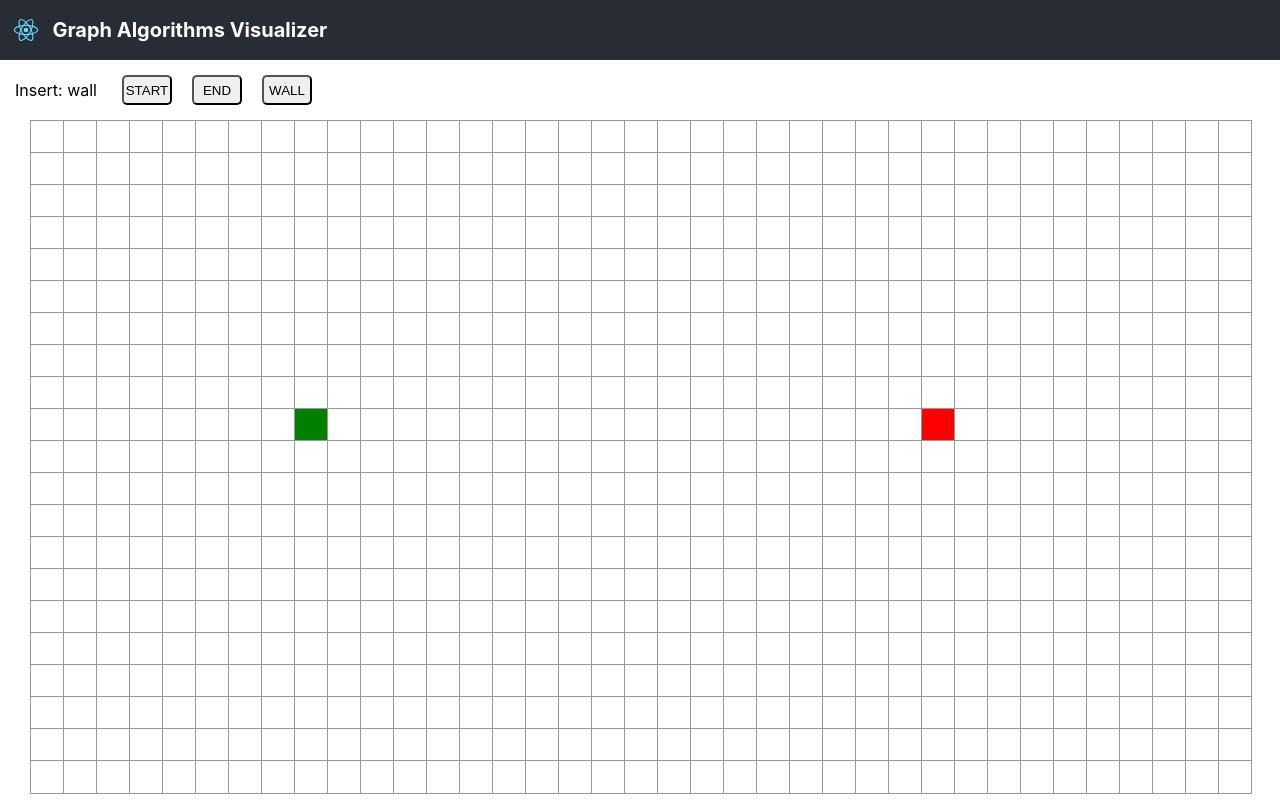
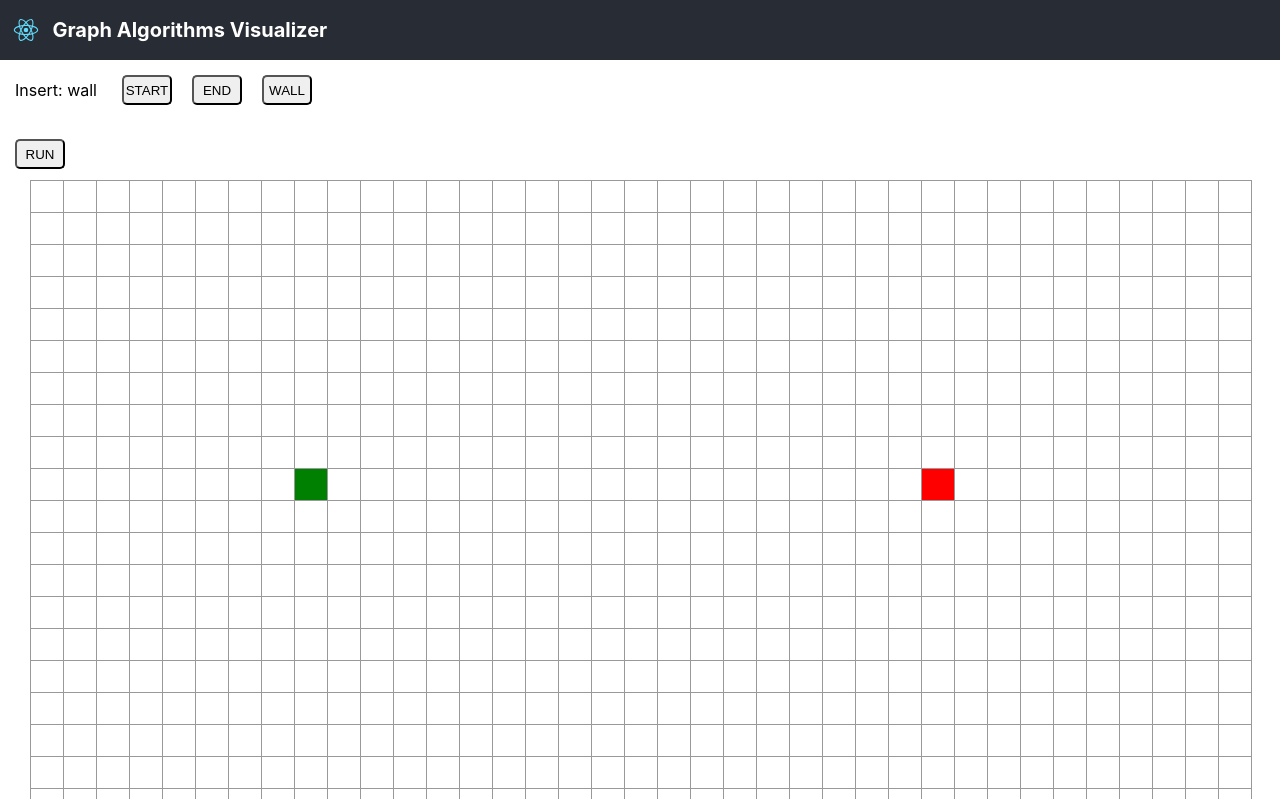
Before and after one commit to tiger-hao/graph-algo-visualizer, a React (Create React App) app: page / in a window 1280 px wide. Built offline with nearby package versions, Linux system fonts and the light colour scheme.

Commit message:
integrate dijkstra's algorithm into graph

```diff
--- a/src/components/Algorithms/dijkstra.js
+++ b/src/components/Algorithms/dijkstra.js
@@ -1,84 +1,115 @@
 import { NodeTypes } from 'types';
 
-function adjacent(node, graph) {
+export function adjacent(node, graph) {
   const { row, col } = node;
   const adjacentNodes = new Set();
 
-  if (graph[row][col + 1] !== NodeTypes.WALL) {
+  if (col !== graph[0].length - 1 && graph[row][col + 1] !== NodeTypes.WALL) {
     adjacentNodes.add({ row, col: col + 1 });
   }
 
-  if (graph[row][col - 1] !== NodeTypes.WALL) {
+  if (col !== 0 && graph[row][col - 1] !== NodeTypes.WALL) {
     adjacentNodes.add({ row, col: col - 1 });
   }
 
-  if (graph[row + 1][col] !== NodeTypes.WALL) {
+  if (row !== graph.length - 1 && graph[row + 1][col] !== NodeTypes.WALL) {
     adjacentNodes.add({ row: row + 1, col });
   }
 
-  if (graph[row - 1][col] !== NodeTypes.WALL) {
+  if (row !== 0 && graph[row - 1][col] !== NodeTypes.WALL) {
     adjacentNodes.add({ row: row - 1, col });
   }
 
   return adjacentNodes;
 }
 
-function minDistance(distanceArr) {
+export function minDistance(distance, Q) {
   let minDist = Infinity;
   let minNode;
 
-  distanceArr.forEach((rowArr, rowNum) => {
-    rowArr.forEach((distance, colNum) => {
-      if (distance < minDist) {
-        minDist = distance;
-        minNode = { rowNum, colNum };
-      }
-    });
+  Q.forEach(element => {
+    const { row, col } = element;
+    if (distance[row][col] < minDist) {
+      minDist = distance[row][col];
+      minNode = { row, col };
+    }
   });
 
   return minNode;
 }
 
-function dijkstra(graph, start) {
-  const Q = new Set();
-  const rows = graph.length;
-  const columns = graph[0].length;
+// function dijkstra(graph, start, end) {
+//   const Q = new Set();
+//   const rows = graph.length;
+//   const columns = graph[0].length;
 
-  graph.forEach((rowArr, rowNum) => {
-    rowArr.forEach((node, colNum) => {
-      Q.add({
-        row: rowNum,
-        col: colNum
-      });
-    });
-  });
+//   graph.forEach((rowArr, rowNum) => {
+//     rowArr.forEach((node, colNum) => {
+//       Q.add({
+//         row: rowNum,
+//         col: colNum
+//       });
+//     });
+//   });
 
-  const distance = [...Array(rows).map(x =>
-    [...Array[columns].map(x =>
-      Infinity
-    )]
-  )];
+//   const distance = [...Array(rows)].map(x =>
+//     [...Array(columns)].map(x =>
+//       Infinity
+//     )
+//   );
 
-  const previous = [...Array(rows).map(x =>
-    [...Array[columns].map(x =>
-      undefined
-    )]
-  )];
+//   const previous = [...Array(rows)].map(x =>
+//     [...Array(columns)].map(x =>
+//       undefined
+//     )
+//   );
 
-  distance[start.row][start.col] = 0;
-
-  while (Q.size > 0) {
-    const u = minDistance(distance);
-    Q.delete(u);
-
-    for (const v of adjacent(u, graph)) {
-      const altDist = distance[u.row][u.col] + 1;
-      if (altDist < distance[v.row][v.col]) {
-        distance[v.row][v.col] = altDist;
-        previous[v.row][v.col] = u;
-      }
-    }
+//   distance[start.row][start.col] = 0;
 
 
-  }
-}
+//   let i = 0;
+
+//   while (Q.size > 0 && i++ < 1050) {
+//     const u = minDistance(distance, Q);
+
+//     Q.forEach(element => {
+//       if(element.row === u.row && element.col === u.col) {
+//         Q.delete(element);
+//       }
+//     });
+
+//     if (u.row === end.row && u.col === end.col) {
+//       break;
+//     }
+
+//     for (const v of adjacent(u, graph)) {
+//       onClick({
+//         type: "run",
+//         payload: {
+//           node: v,
+//           nodeType: NodeTypes.TRAVERSED,
+//         },
+//       });
+
+//       const altDist = distance[u.row][u.col] + 1;
+//       if (altDist < distance[v.row][v.col]) {
+//         distance[v.row][v.col] = altDist;
+//         previous[v.row][v.col] = u;
+//       }
+//     }
+//   }
+
+//   let u = previous[end.row][end.col];
+//   while (u.row !== start.row || u.col !== start.col) {
+//     onClick({
+//       type: "run",
+//       payload: {
+//         node: u,
+//         nodeType: NodeTypes.PATH,
+//       },
+//     });
+//     u = previous[u.row][u.col];
+//   }
+// }
+
+// export default dijkstra;
--- a/src/components/Graph/index.js
+++ b/src/components/Graph/index.js
@@ -3,6 +3,7 @@ import React, { useReducer } from 'react';
 import './styles.css';
 import { GraphModes, NodeTypes } from 'types';
 import Node from 'components/Node';
+import RunButton from 'components/RunButton';
 
 const initState = ({ height, width }) => {
   const matrix = new Array(height);
@@ -38,9 +39,18 @@ const initState = ({ height, width }) => {
 
 const reducer = (state, action) => {
   let { matrix, currStart, currEnd } = state;
+
+  if (action.type === "run") {
+    const { node, nodeType } = action.payload;
+
+    if (matrix[node.row][node.col] === NodeTypes.DEFAULT || nodeType === NodeTypes.PATH ) {
+      matrix[node.row][node.col] = nodeType;
+    }
+  } else {
     const { row, col } = action.payload;
 
     if (matrix[row][col] !== NodeTypes.START && matrix[row][col] !== NodeTypes.END) {
+      // ensure only one start and end exist
       if (action.type === GraphModes.START) {
         if (currStart) {
           matrix[currStart.row][currStart.col] = NodeTypes.DEFAULT;
@@ -53,10 +63,12 @@ const reducer = (state, action) => {
         currEnd = { row, col };
       }
 
+      // wall toggling
       if (action.type === GraphModes.WALL) {
         matrix[row][col] = matrix[row][col] === NodeTypes.WALL ? NodeTypes.DEFAULT : NodeTypes.WALL;
       } else {
         matrix[row][col] = action.type;
+      }
     }
   }
 
@@ -78,6 +90,12 @@ const Graph = ({ graphMode }) => {
 
   return (
     <div className="graph">
+      <RunButton
+        graph={state.matrix}
+        start={state.currStart}
+        end={state.currEnd}
+        onClick={dispatch}
+      />
       {state.matrix && state.matrix.length > 0 && state.matrix.map((rowArr, rowNum) => {
         return (
           <div>
--- /dev/null
+++ b/src/components/RunButton/index.js
@@ -0,0 +1,96 @@
+import React from 'react';
+
+import './styles.css';
+
+import { NodeTypes } from 'types';
+import { adjacent, minDistance } from 'components/Algorithms/dijkstra';
+
+function sleep(ms) {
+  return new Promise(resolve => setTimeout(resolve, ms));
+}
+
+const RunButton = ({ graph, start, end, onClick }) =>  {
+  const handleClick = async () => {
+    const Q = new Set();
+    const rows = graph.length;
+    const columns = graph[0].length;
+
+    graph.forEach((rowArr, rowNum) => {
+      rowArr.forEach((node, colNum) => {
+        Q.add({
+          row: rowNum,
+          col: colNum
+        });
+      });
+    });
+
+    const distance = [...Array(rows)].map(x =>
+      [...Array(columns)].map(x =>
+        Infinity
+      )
+    );
+
+    const previous = [...Array(rows)].map(x =>
+      [...Array(columns)].map(x =>
+        undefined
+      )
+    );
+
+    distance[start.row][start.col] = 0;
+
+
+    let i = 0;
+
+    while (Q.size > 0 && i++ < 1050) {
+      const u = minDistance(distance, Q);
+
+      Q.forEach(element => {
+        if(element.row === u.row && element.col === u.col) {
+          Q.delete(element);
+        }
+      });
+
+      if (u.row === end.row && u.col === end.col) {
+        break;
+      }
+
+      for (const v of adjacent(u, graph)) {
+        onClick({
+          type: "run",
+          payload: {
+            node: v,
+            nodeType: NodeTypes.TRAVERSED,
+          },
+        });
+
+        const altDist = distance[u.row][u.col] + 1;
+        if (altDist < distance[v.row][v.col]) {
+          distance[v.row][v.col] = altDist;
+          previous[v.row][v.col] = u;
+        }
+      }
+
+      await sleep(0);
+    }
+
+    let u = previous[end.row][end.col];
+    while (u.row !== start.row || u.col !== start.col) {
+      onClick({
+        type: "run",
+        payload: {
+          node: u,
+          nodeType: NodeTypes.PATH,
+        },
+      });
+      u = previous[u.row][u.col];
+    }
+  };
+
+  return (
+    <div className="run-button-bar">
+      <button className="run-button" onClick={handleClick}>RUN</button>
+    </div>
+  );
+};
+
+export default RunButton;
--- /dev/null
+++ b/src/components/RunButton/styles.css
@@ -0,0 +1,13 @@
+.run-button-bar {
+  display: flex;
+  height: 60px;
+  width: 100vw;
+}
+
+.run-button {
+  height: 30px;
+  width: 50px;
+  margin: auto 15px;
+  padding: 0;
+  border-radius: 5px;
+}
```
Lines whose indentation alone changed are shown as unchanged.
